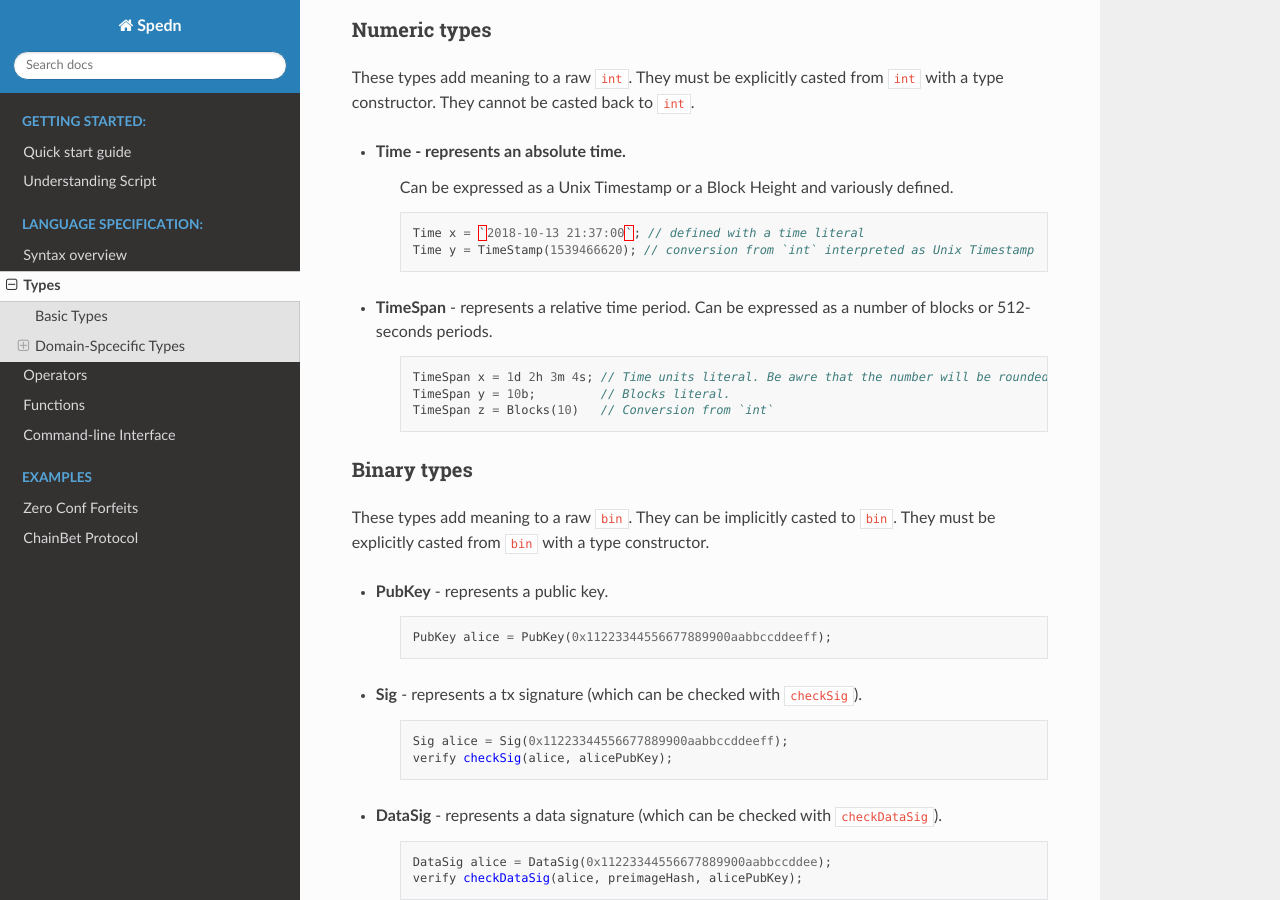
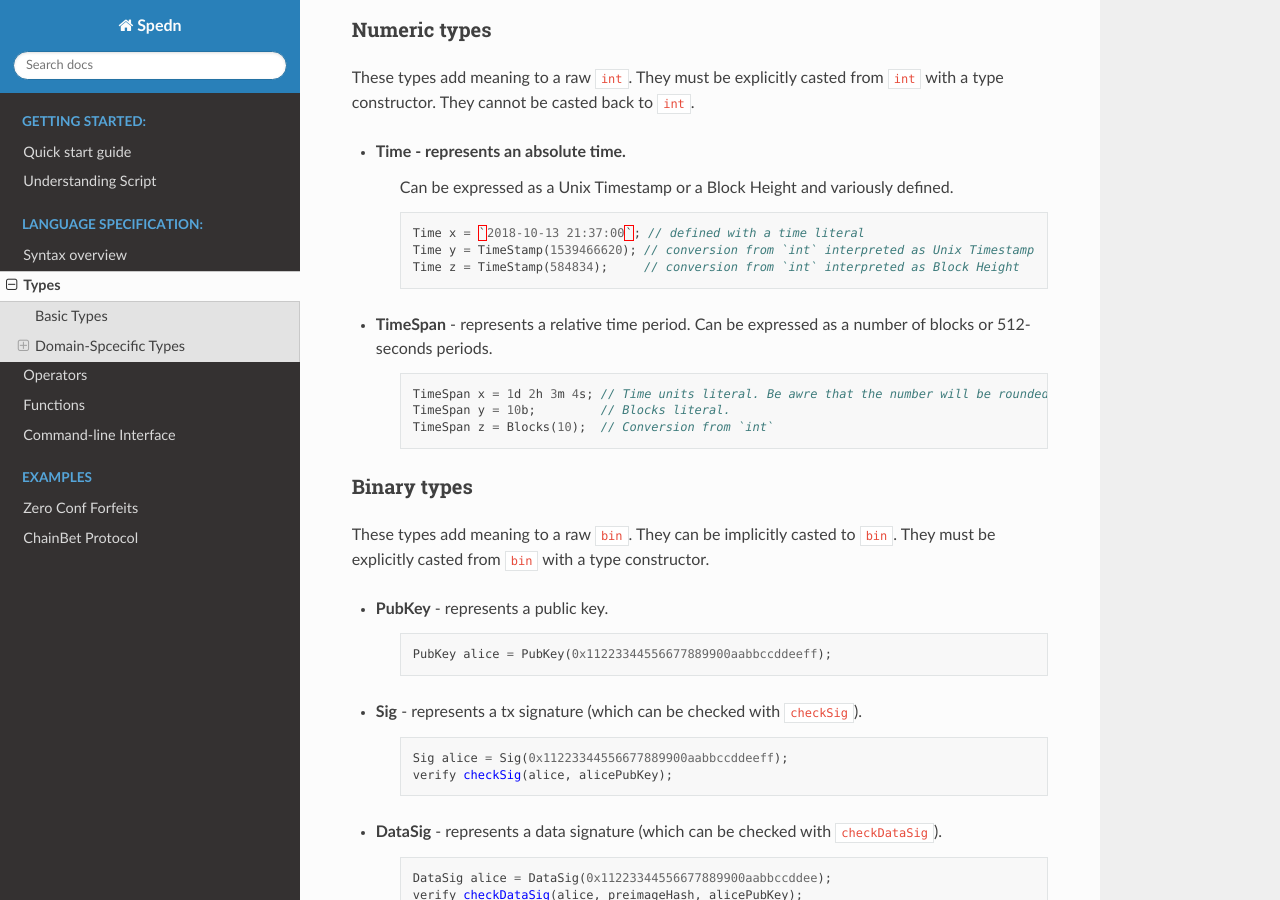
Before and after one commit to osoftware/spedn, a Sphinx documentation site: the page built from docs/types.rst, in a window 1280 px wide and 900 px high, scrolled down 647 px. Built offline with Sphinx 7.4.7 and the Read the Docs theme 2.0.0, drawn with Linux system fonts in a browser that asks for light colours.

Commit message:
add example of conversion from int to Time as block height

```diff
--- a/docs/types.rst
+++ b/docs/types.rst
@@ -45,6 +45,7 @@ They cannot be casted back to ``int``.
 
         Time x = `2018-10-13 21:37:00`; // defined with a time literal
         Time y = TimeStamp(1539466620); // conversion from `int` interpreted as Unix Timestamp
+        Time z = TimeStamp(584834);     // conversion from `int` interpreted as Block Height
 
 * **TimeSpan** - represents a relative time period. Can be expressed as a number of blocks or 512-seconds periods.
 
@@ -52,7 +53,7 @@ They cannot be casted back to ``int``.
 
         TimeSpan x = 1d 2h 3m 4s; // Time units literal. Be awre that the number will be rounded down to full 512s periods
         TimeSpan y = 10b;         // Blocks literal.
-        TimeSpan z = Blocks(10)   // Conversion from `int`
+        TimeSpan z = Blocks(10);  // Conversion from `int`
 
 
 Binary types
```
